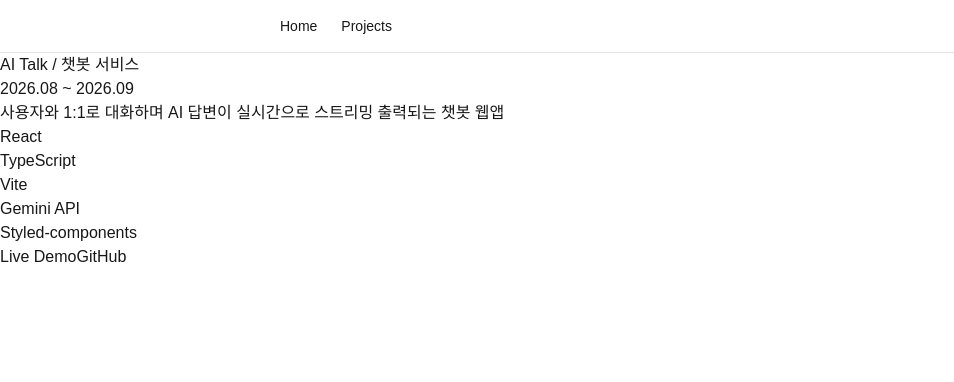
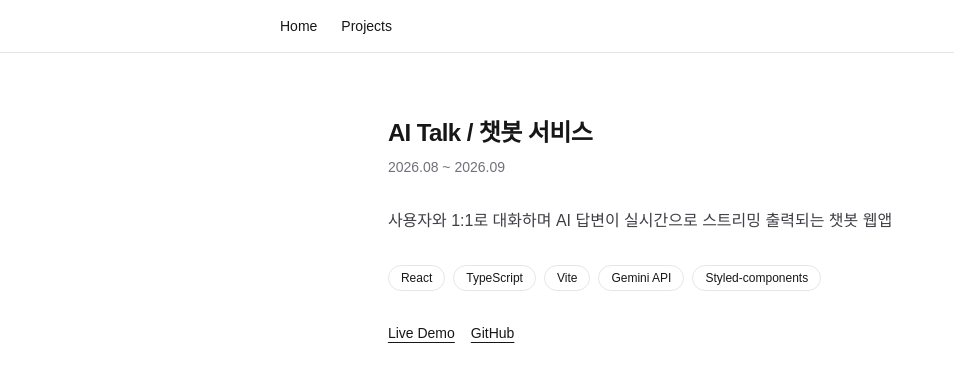
Before and after one commit to lym-bin/sangbin-dev, a Next.js app: page /projects/ai-talk in a window 1280 px wide. Shown: the top 382 px of the page, without its empty margins (0-954 px from the left). Built offline with nearby package versions, Linux system fonts and the light colour scheme.

Commit message:
프로젝트 목록/상세 페이지 스타일 적용

```diff
--- a/src/app/projects/[slug]/page.tsx
+++ b/src/app/projects/[slug]/page.tsx
@@ -36,18 +36,42 @@ export default async function ProjectPage({
   if (!project) notFound();
 
   return (
-    <div>
-      <h1>{project.title}</h1>
-      <p>{project.period}</p>
-      <p>{project.summary}</p>
+    <main className="mx-auto flex max-w-3xl flex-col gap-8 px-6 py-16">
+      <div className="flex flex-col gap-2">
+        <h1 className="text-2xl font-semibold tracking-tight">
+          {project.title}
+        </h1>
+        <p className="text-sm text-zinc-500">{project.period}</p>
+      </div>
 
-      <ul>
+      <p className="text-zinc-700 dark:text-zinc-300">{project.summary}</p>
+
+      <div className="flex flex-wrap gap-2">
         {project.stack.map((tech) => (
-          <li key={tech}>{tech}</li>
+          <span
+            key={tech}
+            className="rounded-full border border-black/10 px-3 py-1 text-xs dark:border-white/10"
+          >
+            {tech}
+          </span>
         ))}
-      </ul>
-      {project.links.demo && <a href={project.links.demo}>Live Demo</a>}
-      {project.links.github && <a href={project.links.github}>GitHub</a>}
-    </div>
+      </div>
+
+      <div className="flex gap-4 text-sm font-medium">
+        {project.links.demo && (
+          <a href={project.links.demo} className="underline underline-offset-4">
+            Live Demo
+          </a>
+        )}
+        {project.links.github && (
+          <a
+            href={project.links.github}
+            className="underline underline-offset-4"
+          >
+            GitHub
+          </a>
+        )}
+      </div>
+    </main>
   );
 }
--- a/src/app/projects/page.tsx
+++ b/src/app/projects/page.tsx
@@ -3,19 +3,24 @@ import { projects } from "@/data/projects";
 
 export default function ProjectsPage() {
   return (
-    <div>
-      <h1>Projects</h1>
-      <ul>
+    <main className="mx-auto flex max-w-3xl flex-col gap-8 px-6 py-16">
+      <h1 className="text-2xl font-semibold tracking-tight">Projects</h1>
+      <ul className="flex flex-col gap-4">
         {projects.map((project) => (
           <li key={project.slug}>
-            <Link href={`/projects/${project.slug}`}>
-              <h2>{project.title}</h2>
-              <p>{project.period}</p>
-              <p>{project.summary}</p>
+            <Link
+              href={`/projects/${project.slug}`}
+              className="block rounded-lg border border-black/10 p-5 transition-colors hover:bg-black/2 dark:border-white/10 dark:hover:bg-white/4"
+            >
+              <h2 className="font-medium">{project.title}</h2>
+              <p className="mt-1 text-sm text-zinc-500">{project.period}</p>
+              <p className="mt-1 text-sm text-zinc-500 dark:text-zinc-400">
+                {project.summary}
+              </p>
             </Link>
           </li>
         ))}
       </ul>
-    </div>
+    </main>
   );
 }
```
